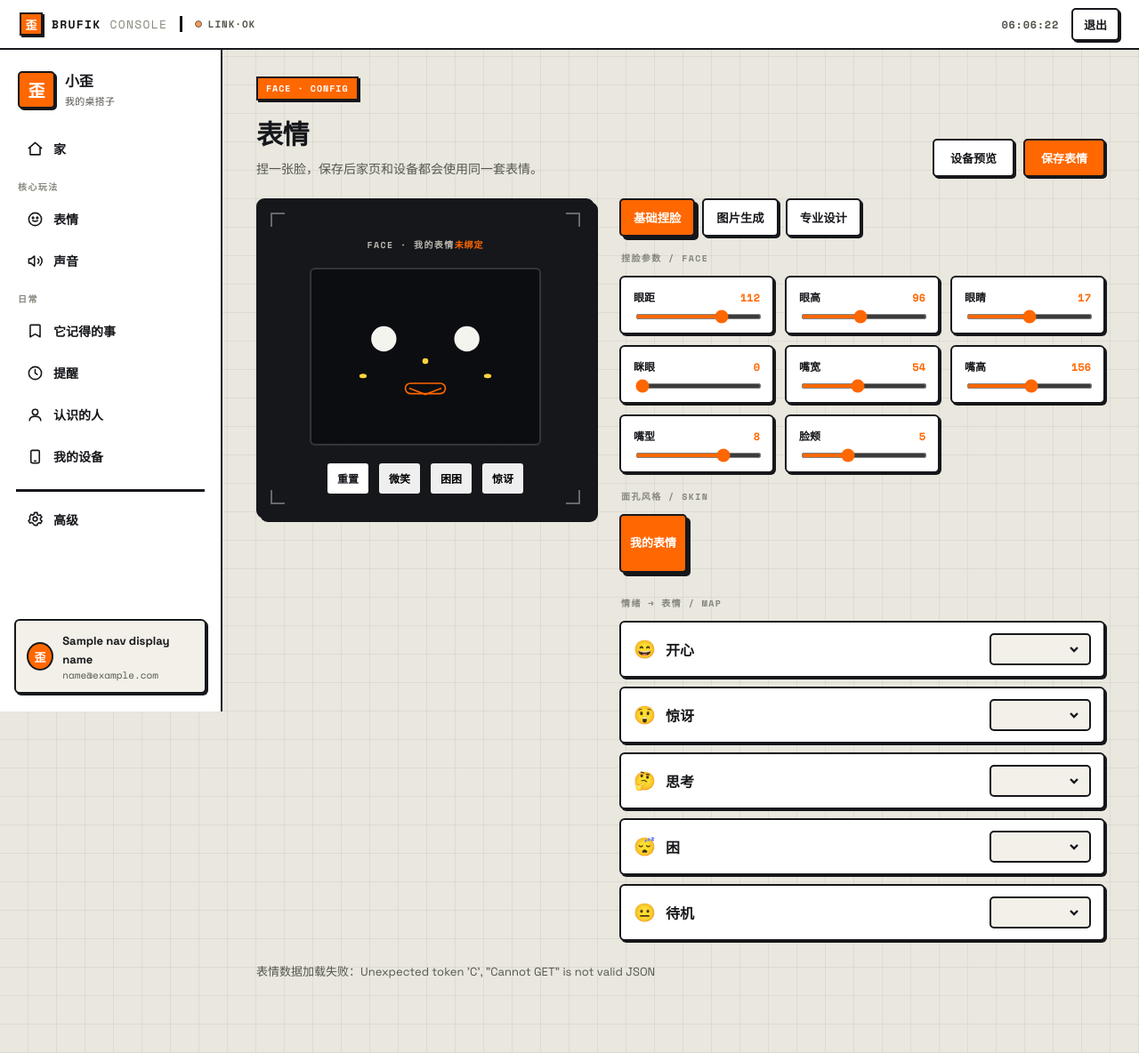
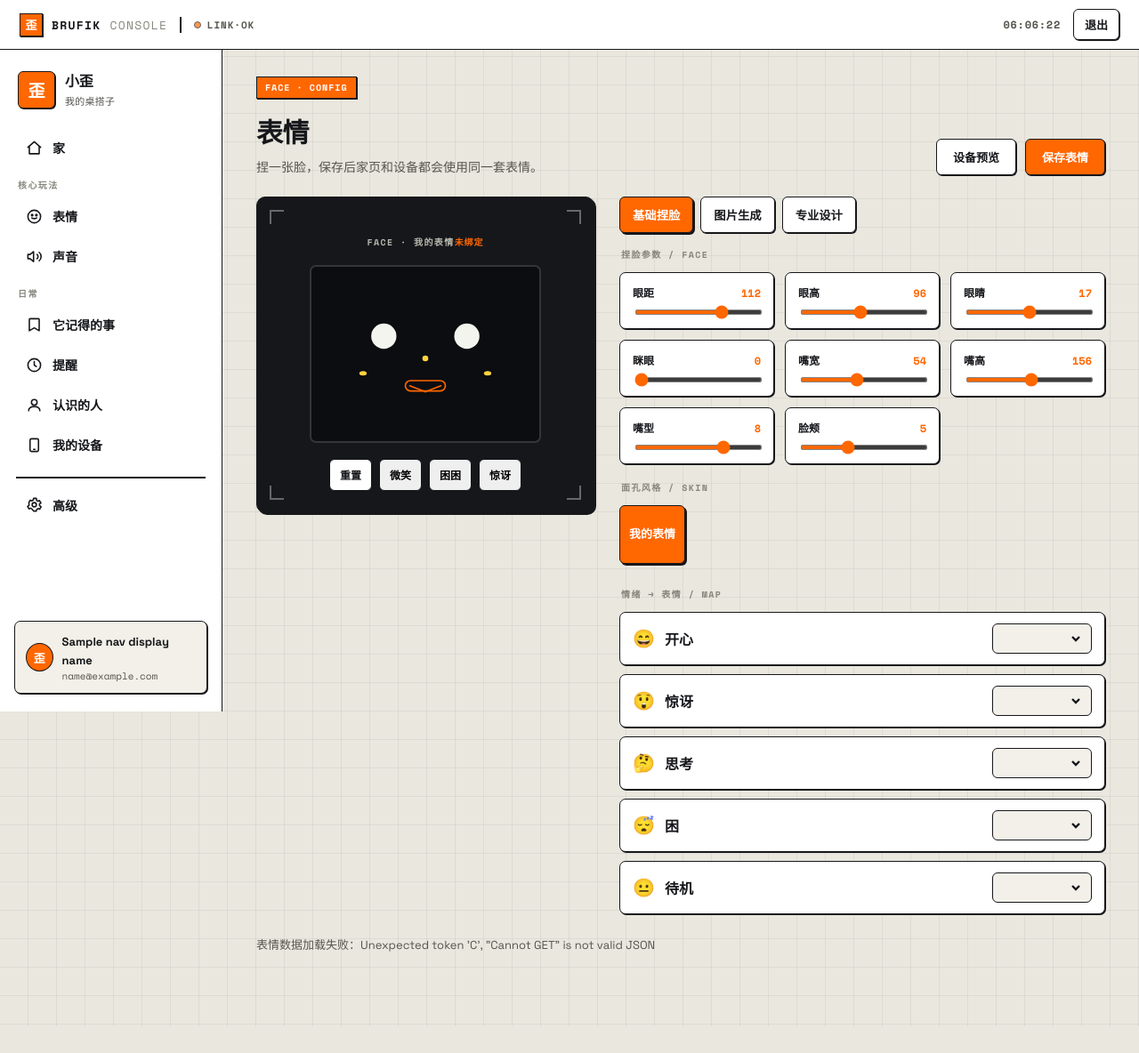
Before and after one commit to OpenDeskBot/brufik_in_one, a Python web app: template service/src/deskbot_server/web/templates/app2c/expr.html in a window 1280 px wide. Shown: the whole page at 89% size. After the commit the page ends 1152 px from the top, so only its background shows below. Run offline with Jinja, Linux system fonts and the light colour scheme; the template is opened without the code that fills it: most values are stand-ins (such as "Sample title", 1, 10 or a date in 2020).

Commit message:
style(web2c): 整体轻量化 —— 边框 2.5→1.5px、硬阴影 4→2px、圆角略增
降低视觉重量/感官过载，保留新拟物识别性。全站 2C 页面生效。

Co-Authored-By: Claude Opus 4.8 <noreply@anthropic.com>

```diff
--- a/service/src/deskbot_server/web/static/theme_2c.css
+++ b/service/src/deskbot_server/web/static/theme_2c.css
@@ -10,10 +10,10 @@
   --ink:#16171b; --dim:#56564f; --faint:#86867c;
   --line:#16171b;
   --accent:#ff6700; --accent-ink:#fff;          /* 小米橙 */
-  --bw:2.5px;                                    /* 边框粗细 */
-  --r:6px; --rl:9px; --rs:5px;                   /* 圆角：常规 / 大 / 小 */
-  --shadow:4px 4px 0 var(--line);
-  --shadow-sm:2px 2px 0 var(--line);
+  --bw:1.5px;                                    /* 边框粗细（轻量化：2.5→1.5）*/
+  --r:7px; --rl:10px; --rs:6px;                  /* 圆角略增，观感更柔 */
+  --shadow:2px 2px 0 var(--line);                /* 硬阴影偏移减小：4→2 */
+  --shadow-sm:1px 1px 0 var(--line);
   --mono:'Space Mono',ui-monospace,Menlo,monospace;
   --topbar-h:56px;
 }
--- a/service/src/deskbot_server/web/templates/auth_base.html
+++ b/service/src/deskbot_server/web/templates/auth_base.html
@@ -7,7 +7,7 @@
   <link rel="preconnect" href="https://fonts.googleapis.com">
   <link rel="preconnect" href="https://fonts.gstatic.com" crossorigin>
   <link href="https://fonts.googleapis.com/css2?family=Space+Grotesk:wght@400;500;600;700&family=Space+Mono:wght@400;700&display=swap" rel="stylesheet">
-  <link rel="stylesheet" href="{{ url_for('static', filename='theme_2c.css') }}?v=20260707-auth-2c" />
+  <link rel="stylesheet" href="{{ url_for('static', filename='theme_2c.css') }}?v=20260707-lighter" />
   <style>
     .auth-wrap{min-height:100vh;display:flex;align-items:center;justify-content:center;padding:32px 20px;
       background:var(--bg);
--- a/service/src/deskbot_server/web/templates/base_2c.html
+++ b/service/src/deskbot_server/web/templates/base_2c.html
@@ -18,7 +18,7 @@
   <link rel="preconnect" href="https://fonts.googleapis.com">
   <link rel="preconnect" href="https://fonts.gstatic.com" crossorigin>
   <link href="https://fonts.googleapis.com/css2?family=Space+Grotesk:wght@400;500;600;700&family=Space+Mono:wght@400;700&display=swap" rel="stylesheet">
-  <link rel="stylesheet" href="{{ url_for('static', filename='theme_2c.css') }}?v=20260707-frame-browser">
+  <link rel="stylesheet" href="{{ url_for('static', filename='theme_2c.css') }}?v=20260707-lighter">
   {% block extra_head %}{% endblock %}
 </head>
 <body>
```
